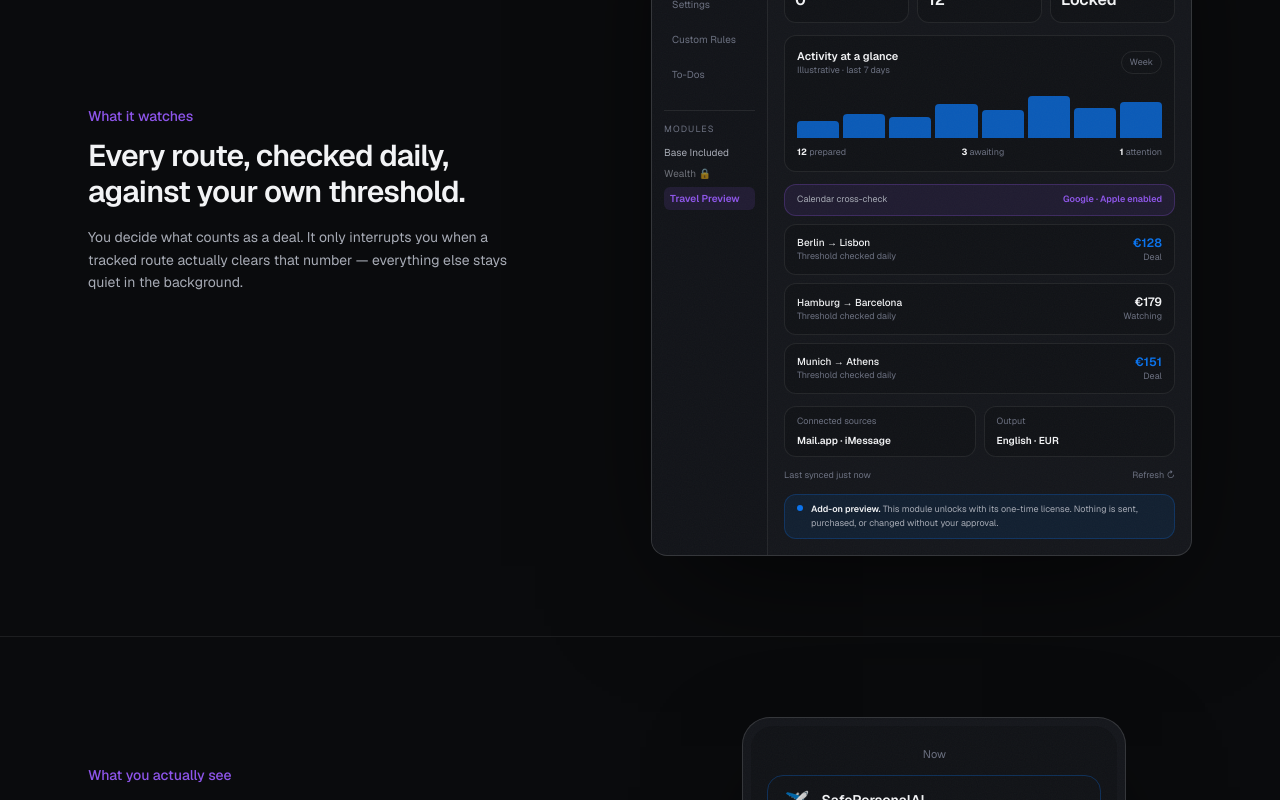
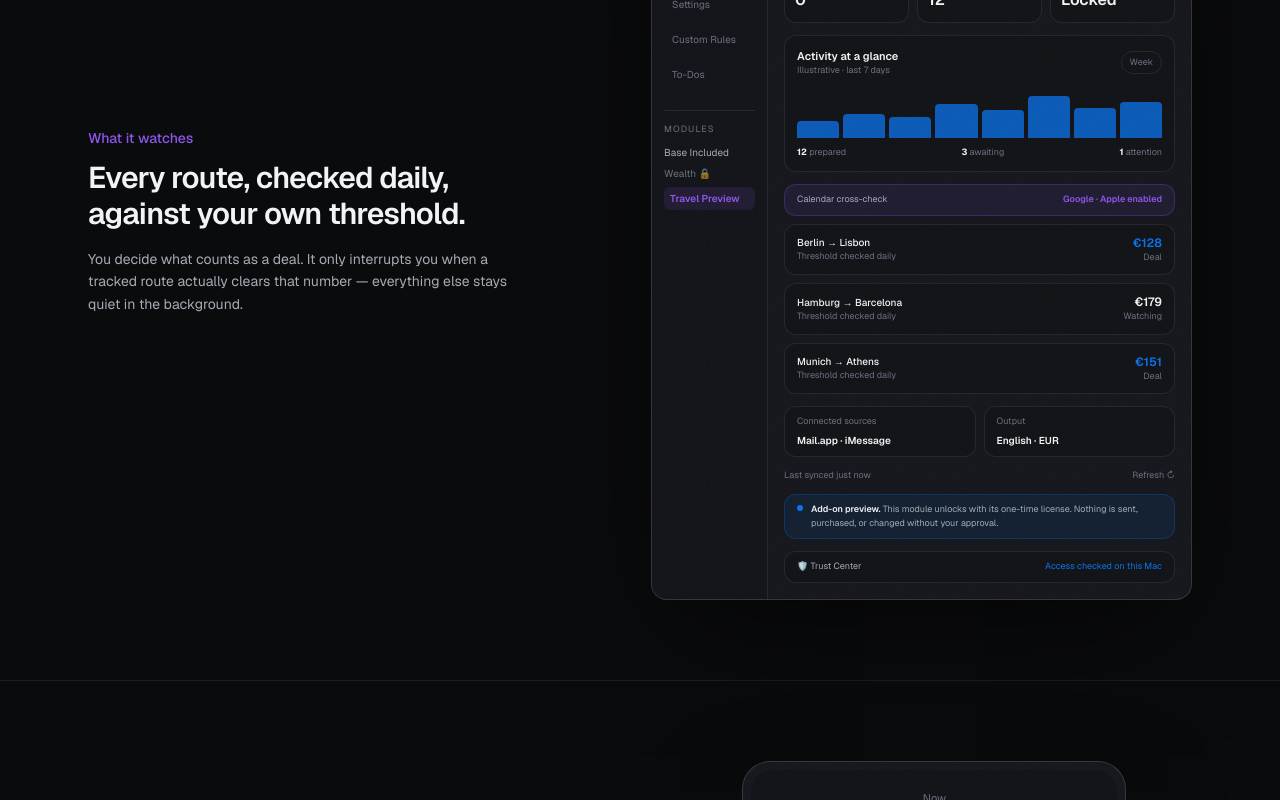
Before and after one commit to Krawatt-creator/safepersonalai-website, a Next.js app: page /modules/travel in a window 1280 px wide. Shown: the part 1664-2464 px from the top of the page. Built offline with nearby package versions, Linux system fonts and the light colour scheme.

Commit message:
Add Trust Center status to module previews

```diff
--- a/src/components/CommercialAppPreview.tsx
+++ b/src/components/CommercialAppPreview.tsx
@@ -45,6 +45,7 @@ export default function CommercialAppPreview({ variant }: { variant: Variant })
         {variant !== "operational" && <div className="mt-3 grid grid-cols-2 gap-2"><div className="rounded-xl border border-border bg-bg-raised px-3 py-2"><p className="text-[9px] text-text-tertiary">Connected sources</p><p className="mt-1 text-[10px] font-semibold text-text">Mail.app · iMessage</p></div><div className="rounded-xl border border-border bg-bg-raised px-3 py-2"><p className="text-[9px] text-text-tertiary">Output</p><p className="mt-1 text-[10px] font-semibold text-text">English · EUR</p></div></div>}
         <div className="mt-3 flex items-center justify-between text-[9px] text-text-tertiary"><span>Last synced just now</span><span>Refresh ↻</span></div>
         {variant !== "operational" && <div className="mt-3 flex items-start gap-2 rounded-xl border border-green/25 bg-green/10 px-3 py-2 text-[9px] text-text-secondary"><span aria-hidden="true" className="mt-0.5 h-1.5 w-1.5 shrink-0 rounded-full bg-green" /><span><strong className="font-semibold text-text">Add-on preview.</strong> This module unlocks with its one-time license. Nothing is sent, purchased, or changed without your approval.</span></div>}
+        <div className="mt-3 flex items-center justify-between rounded-xl border border-border bg-bg-raised px-3 py-2 text-[9px] text-text-secondary"><span><span aria-hidden="true">🛡️</span> Trust Center</span><span className="text-green">Access checked on this Mac</span></div>
       </main></div>
   </div>;
 }
```
